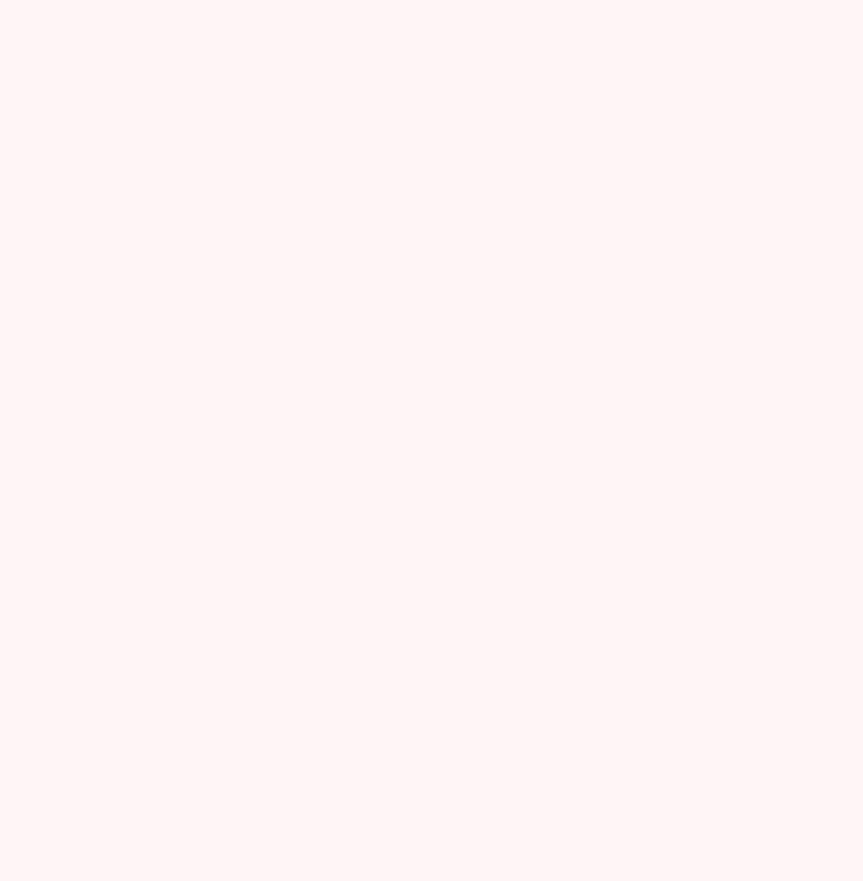
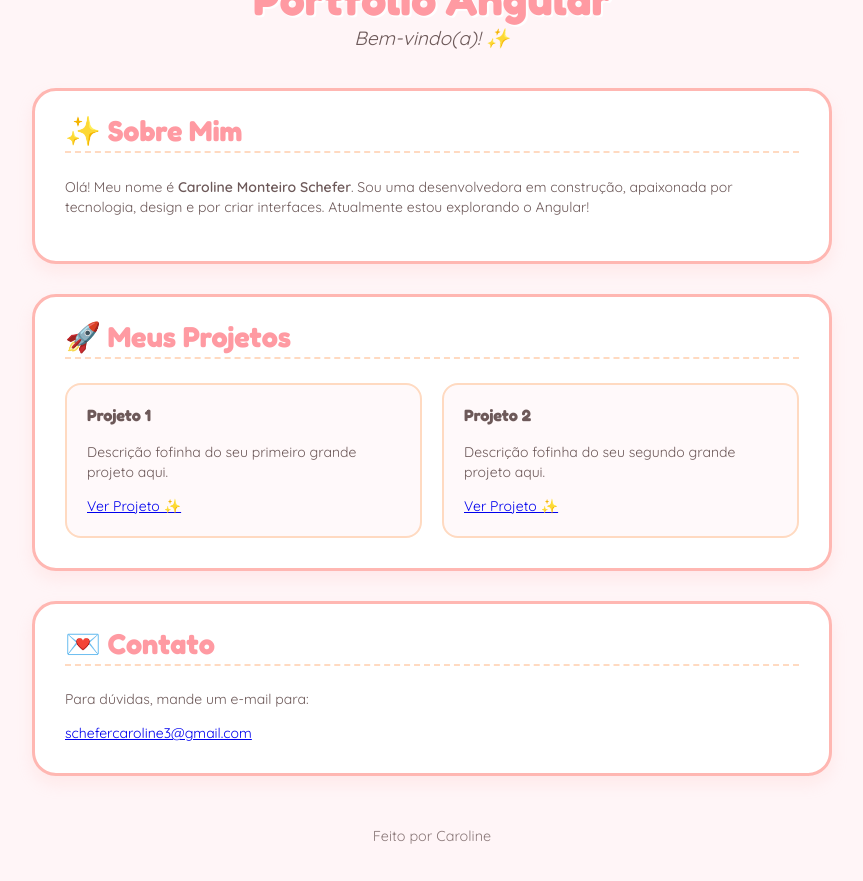
Before and after one commit to Schefercaroline19/Projeto_Angular, an Angular app in the folder portfolio-angular/: page / in a window 1280 px wide. Shown: the whole page, without its empty margins (208-1071 px from the left). Before the commit the page ends 840 px from the top, so only its background shows below. Built offline with nearby package versions, Linux system fonts and the light colour scheme.

Commit message:
Ajustes da interface

```diff
--- a/portfolio-angular/src/app/app.html
+++ b/portfolio-angular/src/app/app.html
@@ -1,35 +1,47 @@
 <div class="portfolio-container">
 
+
+  <header class="profile-header">
     <h1>{{ title() }}</h1>
-    <p class="subtitle">Bem-vindo(a) ao meu mundinho tech! ✨</p>
+    <p class="subtitle">Bem-vindo(a)! ✨</p>
   </header>
 
+  <!-- Seção Sobre Mim -->
   <section class="secao-fofa">
     <h2><span class="icon">✨</span> Sobre Mim</h2>
     <p>
-      Olá! Meu nome é <strong> Caroline Monteiro Schefer</strong>. Sou uma desenvolvedora em construção,
+      Olá! Meu nome é <strong>Caroline Monteiro Schefer</strong>. Sou uma desenvolvedora em construção,
       apaixonada por tecnologia, design e por criar interfaces.
       Atualmente estou explorando o Angular!
     </p>
   </section>
 
+  <!-- Seção Meus Projetos -->
   <section class="secao-fofa">
     <h2><span class="icon">🚀</span> Meus Projetos</h2>
     <div class="projects-grid">
       <div class="project-card">
-        <h3> </h3>
-        <p> </p>
+        <h3>Projeto 1</h3>
+        <p>Descrição fofinha do seu primeiro grande projeto aqui.</p>
         <a href="#" target="_blank">Ver Projeto ✨</a>
       </div>
       <div class="project-card">
-        <h3> </h3>
-        <p> </p>
+        <h3>Projeto 2</h3>
+        <p>Descrição fofinha do seu segundo grande projeto aqui.</p>
         <a href="#" target="_blank">Ver Projeto ✨</a>
       </div>
     </div>
   </section>
 
 
+
+
+  <section class="secao-fofa contato-email">
+    <h2><span class="icon">💌</span> Contato </h2>
+    <p>Para dúvidas, mande um e-mail para:</p>
+    <a href="mailto:seu.email@exemplo.com" class="email-destaque">schefercaroline3@gmail.com</a>
+  </section>
+
   <footer>
     <p>Feito por Caroline</p>
   </footer>
```
